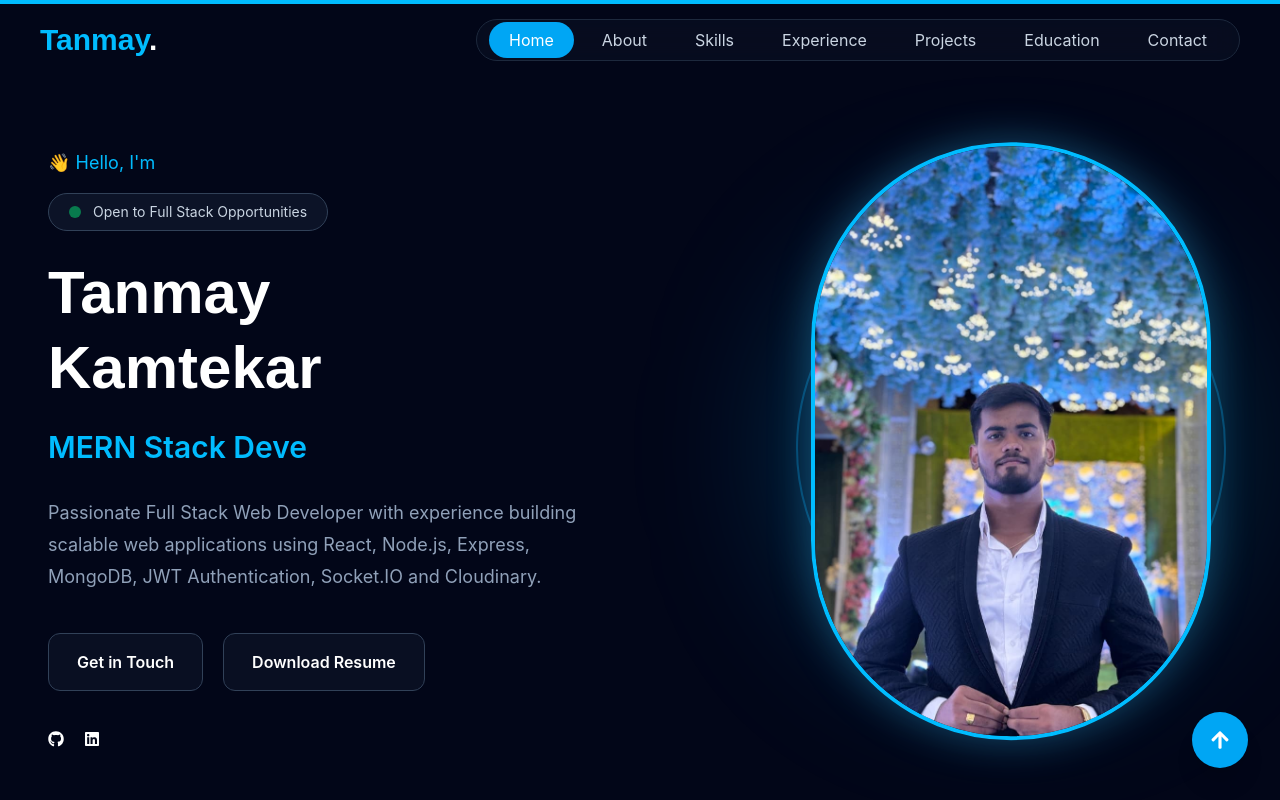
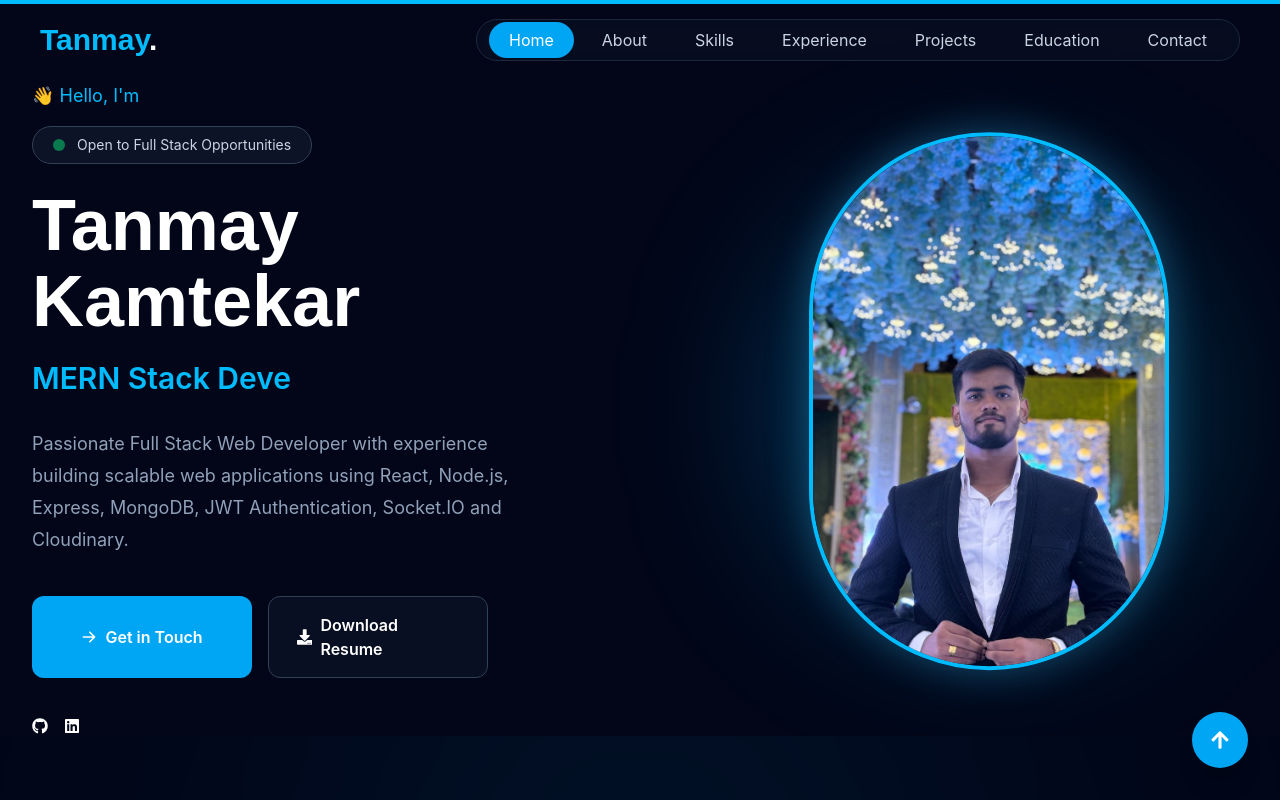
Before and after one commit to Tanmayty719/Initinal-Portfolio, a React (Vite) app: page / in a window 1280 px wide. Shown: the top 800 px of the page. Built offline with nearby package versions, Linux system fonts and the light colour scheme.

Commit message:
Fixed hero

```diff
--- a/src/components/Hero/Hero.jsx
+++ b/src/components/Hero/Hero.jsx
@@ -3,16 +3,17 @@ import { TypeAnimation } from "react-type-animation";
 import { FaGithub, FaLinkedin, FaDownload } from "react-icons/fa";
 import { HiArrowRight } from "react-icons/hi";
 import profile from "../../assets/images/profile.png";
+import { Link } from "react-scroll";
 
 const Hero = () => {
   return (
     <section
       id="home"
-      className="min-h-screen flex items-center pt-24 bg-slate-950"
+      className="min-h-[92vh] flex items-center pt-20 bg-slate-950"
     >
-      <div className="max-w-[1400px] mx-auto px-6 lg:px-12 w-full">
+      <div className="max-w-7xl mx-auto px-6 lg:px-8 w-full">
 
-        <div className="grid lg:grid-cols-[1.2fr_0.8fr] gap-20 items-center">
+        <div className="grid lg:grid-cols-[1.1fr_0.9fr] gap-16 items-center">
 
           {/* LEFT */}
 
@@ -39,12 +40,12 @@ const Hero = () => {
 </motion.div>
 
 
-            <h1 className="text-6xl font-black leading-tight">
+            <h1 className="text-5xl md:text-6xl xl:text-7xl font-black leading-[1.05]">
               Tanmay
               <br />
               Kamtekar
             </h1>
-            <div className="text-3xl mt-6 font-semibold text-sky-400">
+            <div className="text-2xl md:text-3xl mt-5 font-semibold text-sky-400 h-10">
 
               <TypeAnimation
                 sequence={[
@@ -61,7 +62,7 @@ const Hero = () => {
 
             </div>
 
-            <p className="text-slate-400 mt-8 text-lg leading-8 max-w-xl">
+            <p className="text-slate-400 mt-7 text-lg leading-8 max-w-lg">
 
               Passionate Full Stack Web Developer with experience
               building scalable web applications using React,
@@ -70,10 +71,41 @@ const Hero = () => {
 
             </p>
 
-            <div className="flex gap-5 mt-10">
+            <div className="flex flex-wrap gap-4 mt-10">
 
-                          <button className="
-inline-flex items-center gap-
+    <Link
+  to="contact"
+  smooth={true}
+  duration={500}
+  offset={-80}
+  className="
+inline-flex items-center justify-center gap-2
+w-[220px]
+px-7 py-4
+rounded-xl
+font-semibold
+bg-sky-500
+text-white
+transition-all
+duration-300
+hover:bg-sky-600
+hover:scale-105
+hover:-translate-y-1
+hover:shadow-[0_0_30px_rgba(56,189,248,0.35)]
+active:scale-95
+cursor-pointer
+"
+>
+  <HiArrowRight />
+  Get in Touch
+</Link>
+
+              <a
+  href="/Tanmay_Kamtekar_Resume.pdf"
+  download
+  className="
+inline-flex items-center justify-center gap-2
+w-[220px]
 px-7 py-4
 rounded-xl
 font-semibold
@@ -91,43 +123,14 @@ hover:-translate-y-1
 hover:shadow-[0_0_20px_rgba(56,189,248,0.20)]
 active:scale-95
 "
- href="#contact"
-  variant="primary"
-  icon={<HiArrowRight />}
 >
-  Get in Touch
-</button>
-
-              <button className="
-inline-flex items-center gap-
-px-7 py-4
-rounded-xl
-font-semibold
-border
-border-slate-700
-bg-slate-900/60
-backdrop-blur-md
-text-white
-transition-all
-duration-300
-hover:border-sky-400
-hover:bg-slate-800
-hover:scale-105
-hover:-translate-y-1
-hover:shadow-[0_0_20px_rgba(56,189,248,0.20)]
-active:scale-95
-"
-  href="/Tanmay Kamtekar resume.pdf"
-  download
-  variant="secondary"
-  icon={<FaDownload />}
->
+  <FaDownload />
   Download Resume
-</button>
+</a>
 
             </div>
 
-            <div className="flex gap-5 mt-10">
+            <div className="flex flex-wrap gap-4 mt-10">
 
               <a href="https://github.com/Tanmayty719">
                 <FaGithub />
@@ -162,7 +165,7 @@ to-cyan-400/20 blur-[80px]" />
       repeat: Infinity,
       ease: "linear",
     }}
-    className="absolute w-[430px] h-[430px] rounded-full border-2 border-solid border-sky-500/30"
+    className="absolute w-[360px] h-[360px] rounded-full border-2 border-sky-500/25"
   />
 
   {/* Floating Image */}
@@ -177,7 +180,7 @@ to-cyan-400/20 blur-[80px]" />
     }}
     src={profile}
     alt="Tanmay Kamtekar"
-    className="relative z-10 w-[360px] md:w-[400px] rounded-full border-4 border-sky-400 shadow-[0_0_40px_rgba(56,189,248,0.35)]"
+    className="relative z-10 w-[290px] md:w-[330px] xl:w-[360px] rounded-full border-4 border-sky-400 shadow-[0_0_40px_rgba(56,189,248,0.35)]"
   />
 </motion.div>
 
```
